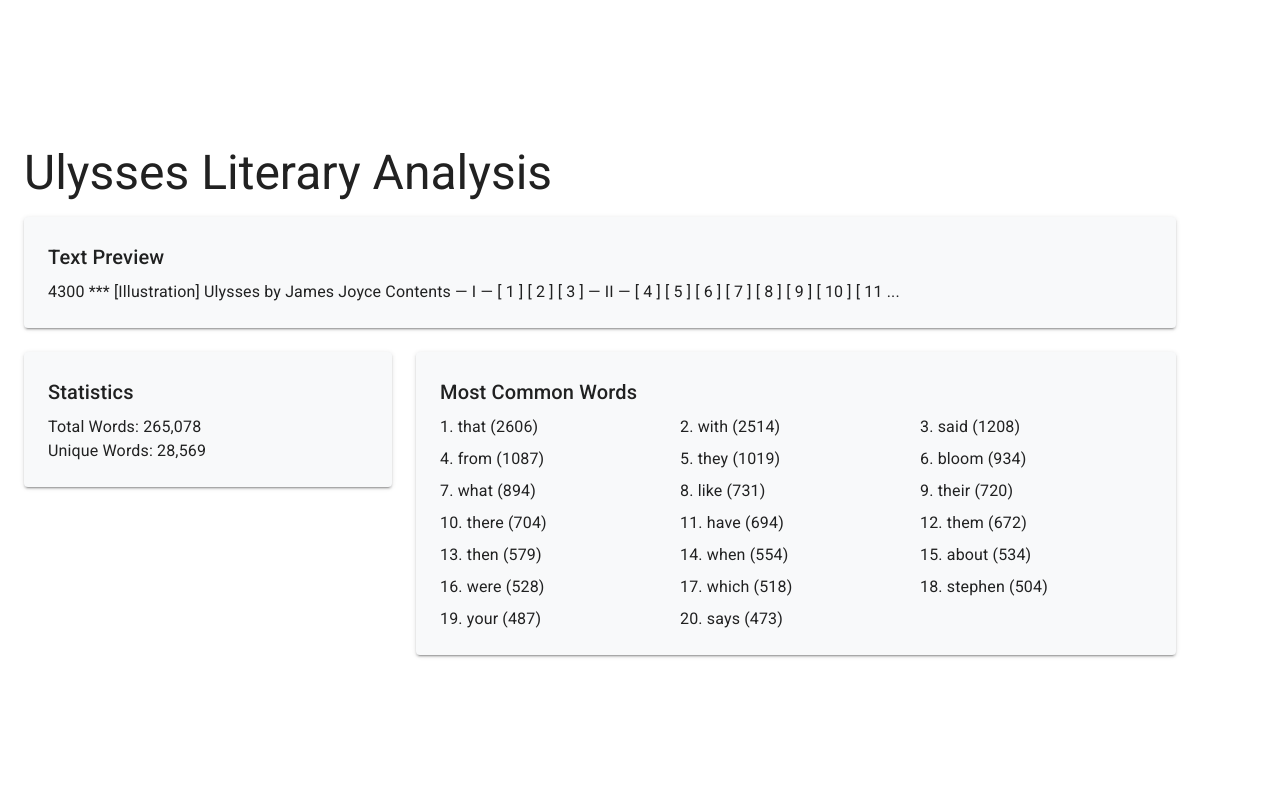
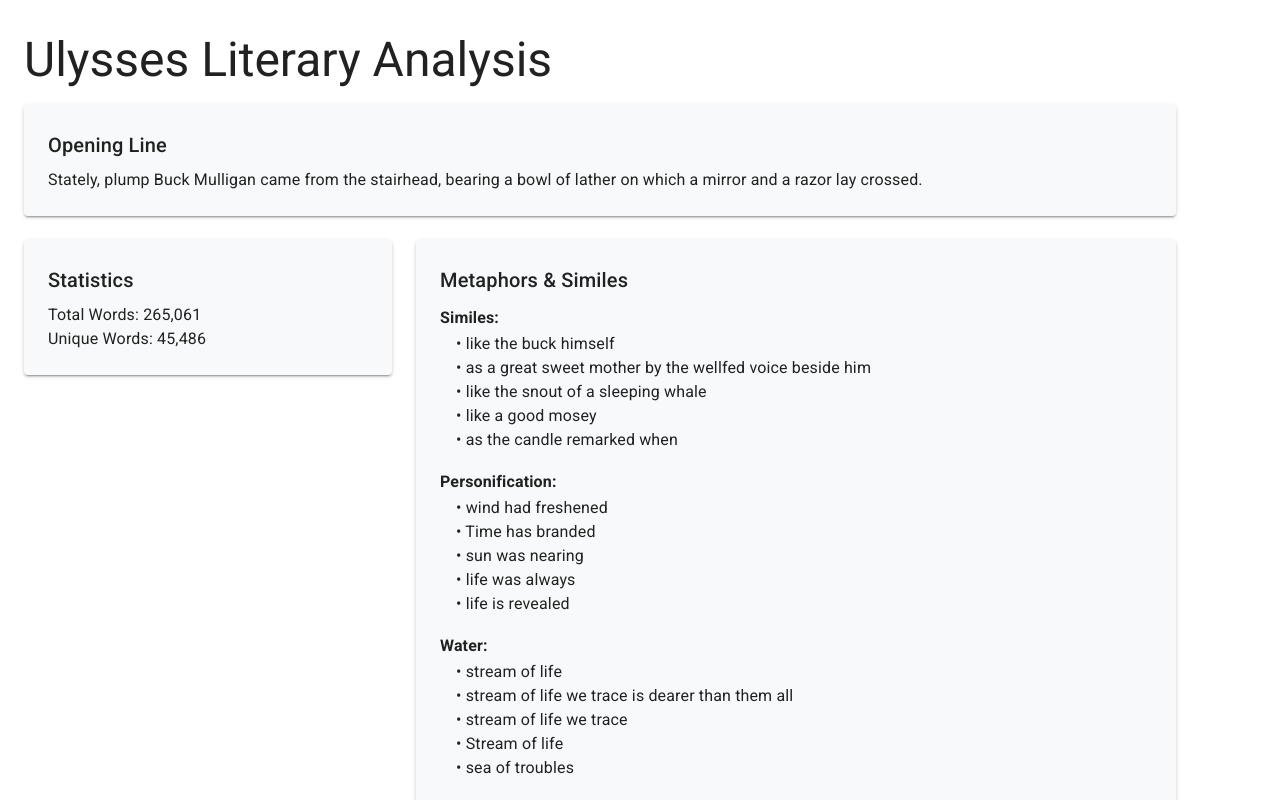
Before and after one commit to scidambi/ulysses-web, a React (Vite) app: page / in a window 1280 px wide. Shown: the top 800 px of the page. Built offline with nearby package versions, Linux system fonts and the light colour scheme.

Commit message:
feat: Add metaphor analysis and show opening line

```diff
--- a/src/App.jsx
+++ b/src/App.jsx
@@ -6,6 +6,15 @@
   const [error, setError] = useState(null);
   const [analysis, setAnalysis] = useState(null);
 
+  // Define metaphor patterns
+  const metaphorPatterns = {
+    similes: /\b(like|as)\s+(?:a|an|the)\s+([\w\s]+?)(?=[,.])/gi,
+    personification: /\b(time|death|life|love|nature|city|sea|wind|sun|moon)\s+(?:is|was|were|had|has|will|would|could|can)\s+(?:\w+(?:ing|ed|s)\b)/gi,
+    water: /\b(flood|stream|river|ocean|sea|wave)\s+of\s+([\w\s]+?)(?=[,.])/gi,
+    light: /\b(shine|glow|flash|spark|beam|ray)\s+of\s+([\w\s]+?)(?=[,.])/gi,
+    journey: /\b(path|road|journey|voyage|walk)\s+(?:of|to|through)\s+([\w\s]+?)(?=[,.])/gi
+  };
+
   useEffect(() => {
     async function analyzeText() {
       try {
@@ -13,37 +22,26 @@
         const response = await fetch("/texts/ulysses.txt");
         const text = await response.text();
 
-        // Clean up the text
-        const cleanText = text
-          .replace(/\r\n/g, " ")  // Replace Windows line endings
-          .replace(/\n/g, " ")    // Replace Unix line endings
-          .replace(/\s+/g, " ")   // Normalize spaces
-          .toLowerCase();
+        // Extract the main content
+        const mainContent = text.split("*** START OF THE PROJECT GUTENBERG EBOOK")[1]
+          .split("*** END OF THE PROJECT GUTENBERG EBOOK")[0]
+          .trim();
 
-        // Get word frequencies
-        const words = cleanText.split(" ");
-        const wordFreq = {};
-        words.forEach(word => {
-          // Clean the word and check if its valid
-          const cleanWord = word.replace(/[^a-z]/g, "");
-          if (cleanWord.length > 3) {  // Only count words longer than 3 letters
-            wordFreq[cleanWord] = (wordFreq[cleanWord] || 0) + 1;
-          }
+        // Find the opening line
+        const openingLine = mainContent.match(/Stately,[^.]*\./)?.[0] || "";
+
+        // Find metaphors
+        const metaphors = {};
+        Object.entries(metaphorPatterns).forEach(([type, pattern]) => {
+          const matches = [...mainContent.matchAll(pattern)];
+          metaphors[type] = matches.map(match => match[0].trim()).slice(0, 5); // Get top 5 of each type
         });
 
-        // Get top 20 words
-        const topWords = Object.entries(wordFreq)
-          .sort(([,a], [,b]) => b - a)
-          .slice(0, 20);
-
         setAnalysis({
-          totalWords: words.length,
-          uniqueWords: Object.keys(wordFreq).length,
-          topWords: topWords,
-          textPreview: text.split("*** START OF THE PROJECT GUTENBERG EBOOK")[1]
-            .split("*** END OF THE PROJECT GUTENBERG EBOOK")[0]
-            .trim()
-            .substring(0, 200) + "..."
+          textPreview: openingLine,
+          metaphors: metaphors,
+          totalWords: mainContent.split(/\s+/).length,
+          uniqueWords: new Set(mainContent.toLowerCase().split(/\s+/)).size
         });
 
         setLoading(false);
@@ -80,7 +78,7 @@
           <Grid item xs={12}>
             <Paper elevation={2} sx={{ p: 3, bgcolor: "#f8f9fa" }}>
               <Typography variant="h6" gutterBottom>
-                Text Preview
+                Opening Line
               </Typography>
               <Typography variant="body1" sx={{ fontStyle: "italic" }}>
                 {analysis.textPreview}
@@ -105,17 +103,26 @@
           <Grid item xs={12} md={8}>
             <Paper elevation={2} sx={{ p: 3, bgcolor: "#f8f9fa" }}>
               <Typography variant="h6" gutterBottom>
-                Most Common Words
+                Metaphors & Similes
               </Typography>
-              <Grid container spacing={1}>
-                {analysis.topWords.map(([word, count], index) => (
-                  <Grid item xs={6} sm={4} key={word}>
-                    <Typography variant="body1">
-                      {index + 1}. {word} ({count})
+              {Object.entries(analysis.metaphors).map(([type, examples]) => (
+                <Box key={type} sx={{ mb: 2 }}>
+                  <Typography variant="subtitle1" sx={{ fontWeight: "bold", mt: 1 }}>
+                    {type.charAt(0).toUpperCase() + type.slice(1)}:
+                  </Typography>
+                  {examples.length > 0 ? (
+                    examples.map((example, index) => (
+                      <Typography key={index} variant="body1" sx={{ ml: 2 }}>
+                        • {example}
+                      </Typography>
+                    ))
+                  ) : (
+                    <Typography variant="body2" sx={{ ml: 2, fontStyle: "italic" }}>
+                      No examples found
                     </Typography>
-                  </Grid>
-                ))}
-              </Grid>
+                  )}
+                </Box>
+              ))}
             </Paper>
           </Grid>
         </Grid>
```
